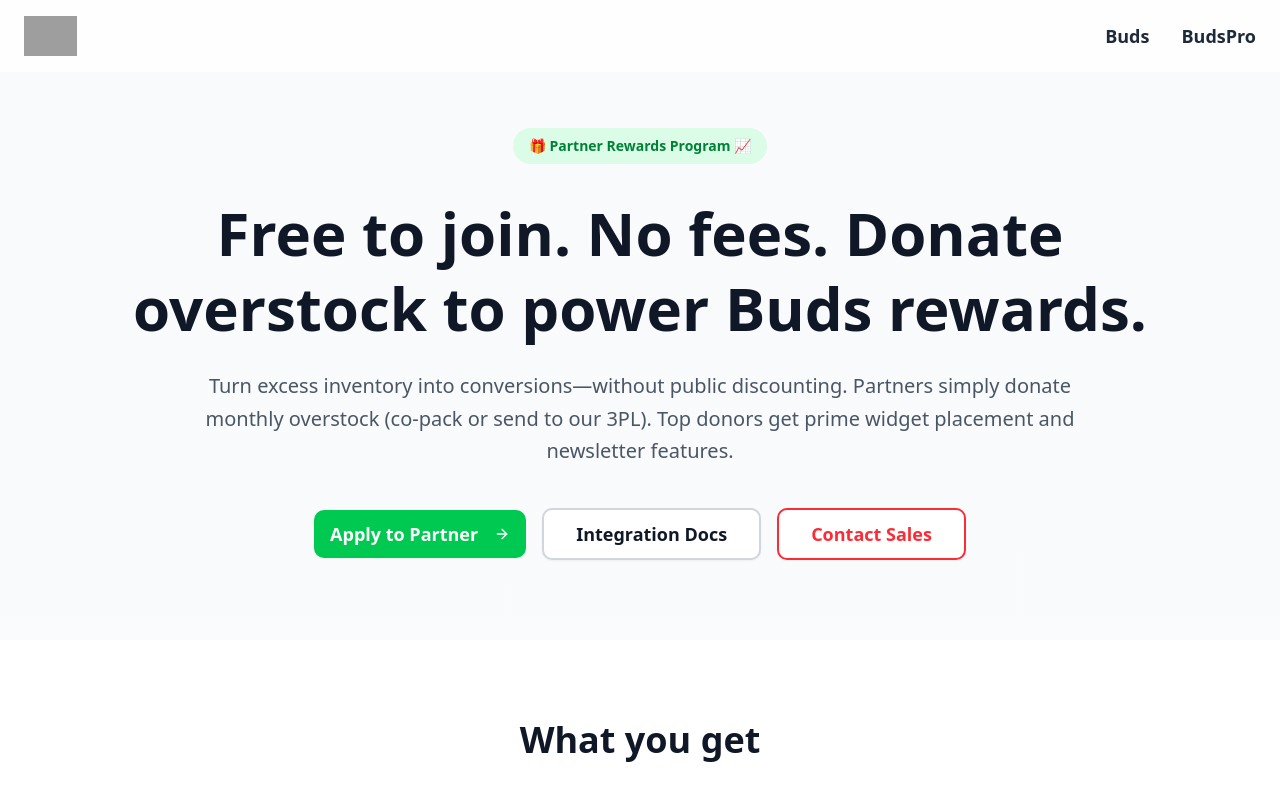
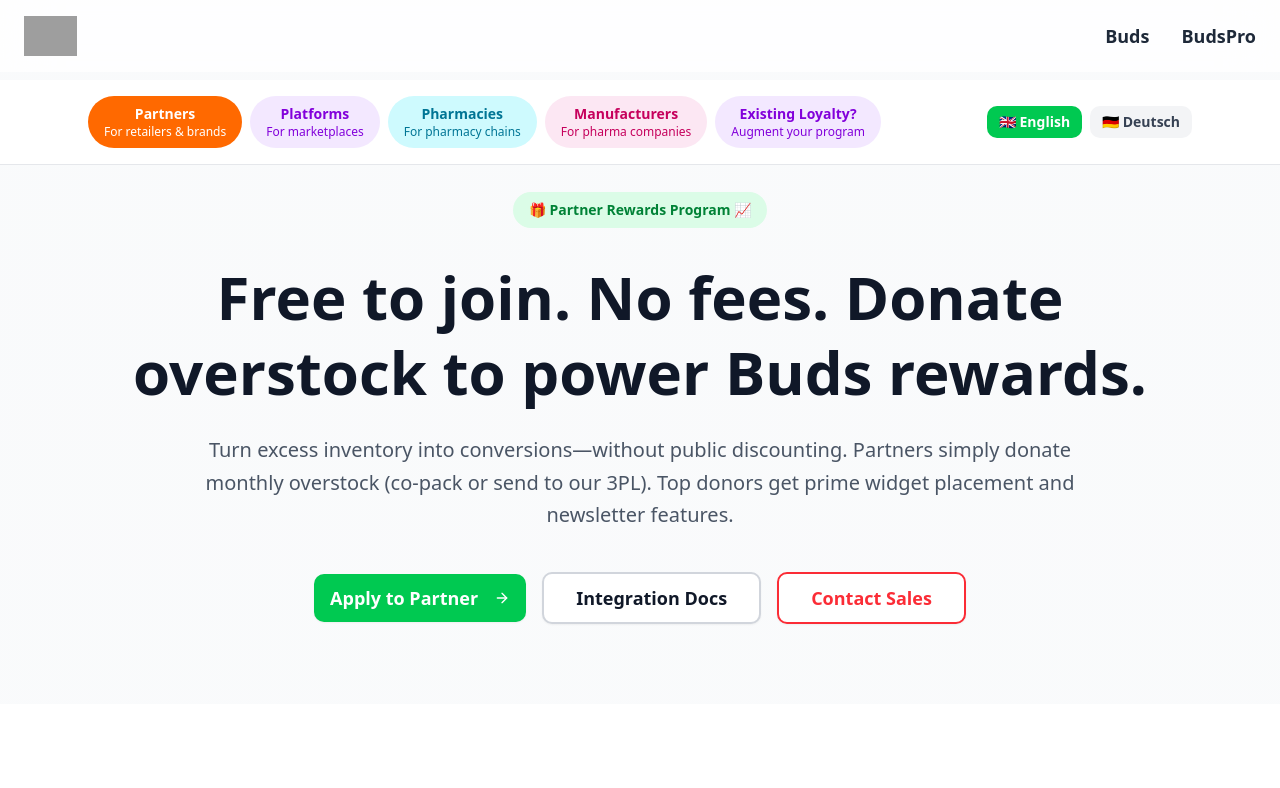
Before and after one commit to justinhartfield/budsb2b, a React (Vite) app: page / in a window 1280 px wide. Shown: the top 788 px of the page. Built offline with nearby package versions, Linux system fonts and the light colour scheme; grey boxes are pictures that could not be loaded.

Commit message:
Add navigation tabs (Partners, Platforms, Pharmacies, Manufacturers, Existing Loyalty) and language switcher (EN/DE)

```diff
--- a/src/pages/BudsPage.jsx
+++ b/src/pages/BudsPage.jsx
@@ -21,6 +21,8 @@
 const BudsPage = () => {
   const [gmv, setGmv] = useState(100000)
   const [openFaq, setOpenFaq] = useState(null)
+  const [activeTab, setActiveTab] = useState('partners')
+  const [language, setLanguage] = useState('en')
 
   const copackTarget = gmv * 0.008
   const copackCredit = copackTarget * 1.25
@@ -47,8 +49,102 @@
 
   return (
     <div className="min-h-screen bg-gradient-to-b from-gray-50 to-white">
+      {/* Navigation Tabs & Language Switcher */}
+      <div className="fixed top-20 left-0 right-0 bg-white border-b border-gray-200 z-40">
+        <div className="max-w-6xl mx-auto px-6 py-4">
+          <div className="flex items-center justify-between flex-wrap gap-4">
+            {/* Navigation Tabs */}
+            <div className="flex items-center gap-2 flex-wrap">
+              <button
+                onClick={() => setActiveTab('partners')}
+                className={`px-4 py-2 rounded-full text-sm font-semibold transition-colors ${
+                  activeTab === 'partners'
+                    ? 'bg-orange-500 text-white'
+                    : 'bg-orange-100 text-orange-700 hover:bg-orange-200'
+                }`}
+              >
+                Partners
+                <span className="block text-xs font-normal">For retailers & brands</span>
+              </button>
+
+              <button
+                onClick={() => setActiveTab('platforms')}
+                className={`px-4 py-2 rounded-full text-sm font-semibold transition-colors ${
+                  activeTab === 'platforms'
+                    ? 'bg-purple-600 text-white'
+                    : 'bg-purple-100 text-purple-700 hover:bg-purple-200'
+                }`}
+              >
+                Platforms
+                <span className="block text-xs font-normal">For marketplaces</span>
+              </button>
+
+              <button
+                onClick={() => setActiveTab('pharmacies')}
+                className={`px-4 py-2 rounded-full text-sm font-semibold transition-colors ${
+                  activeTab === 'pharmacies'
+                    ? 'bg-cyan-500 text-white'
+                    : 'bg-cyan-100 text-cyan-700 hover:bg-cyan-200'
+                }`}
+              >
+                Pharmacies
+                <span className="block text-xs font-normal">For pharmacy chains</span>
+              </button>
+
+              <button
+                onClick={() => setActiveTab('manufacturers')}
+                className={`px-4 py-2 rounded-full text-sm font-semibold transition-colors ${
+                  activeTab === 'manufacturers'
+                    ? 'bg-pink-500 text-white'
+                    : 'bg-pink-100 text-pink-700 hover:bg-pink-200'
+                }`}
+              >
+                Manufacturers
+                <span className="block text-xs font-normal">For pharma companies</span>
+              </button>
+
+              <button
+                onClick={() => setActiveTab('existing')}
+                className={`px-4 py-2 rounded-full text-sm font-semibold transition-colors ${
+                  activeTab === 'existing'
+                    ? 'bg-purple-600 text-white'
+                    : 'bg-purple-100 text-purple-700 hover:bg-purple-200'
+                }`}
+              >
+                Existing Loyalty?
+                <span className="block text-xs font-normal">Augment your program</span>
+              </button>
+            </div>
+
+            {/* Language Switcher */}
+            <div className="flex items-center gap-2">
+              <button
+                onClick={() => setLanguage('en')}
+                className={`px-3 py-1.5 rounded-lg text-sm font-semibold transition-colors flex items-center gap-1 ${
+                  language === 'en'
+                    ? 'bg-green-500 text-white'
+                    : 'bg-gray-100 text-gray-700 hover:bg-gray-200'
+                }`}
+              >
+                🇬🇧 English
+              </button>
+              <button
+                onClick={() => setLanguage('de')}
+                className={`px-3 py-1.5 rounded-lg text-sm font-semibold transition-colors flex items-center gap-1 ${
+                  language === 'de'
+                    ? 'bg-green-500 text-white'
+                    : 'bg-gray-100 text-gray-700 hover:bg-gray-200'
+                }`}
+              >
+                🇩🇪 Deutsch
+              </button>
+            </div>
+          </div>
+        </div>
+      </div>
+
       {/* Hero Section */}
-      <section className="pt-32 pb-20 px-6">
+      <section className="pt-48 pb-20 px-6">
         <div className="max-w-6xl mx-auto text-center">
           <motion.div
             initial={{ opacity: 0, y: 20 }}
```
Also changed, not shown: 5 other files (tests, documents, lock files or other folders).
